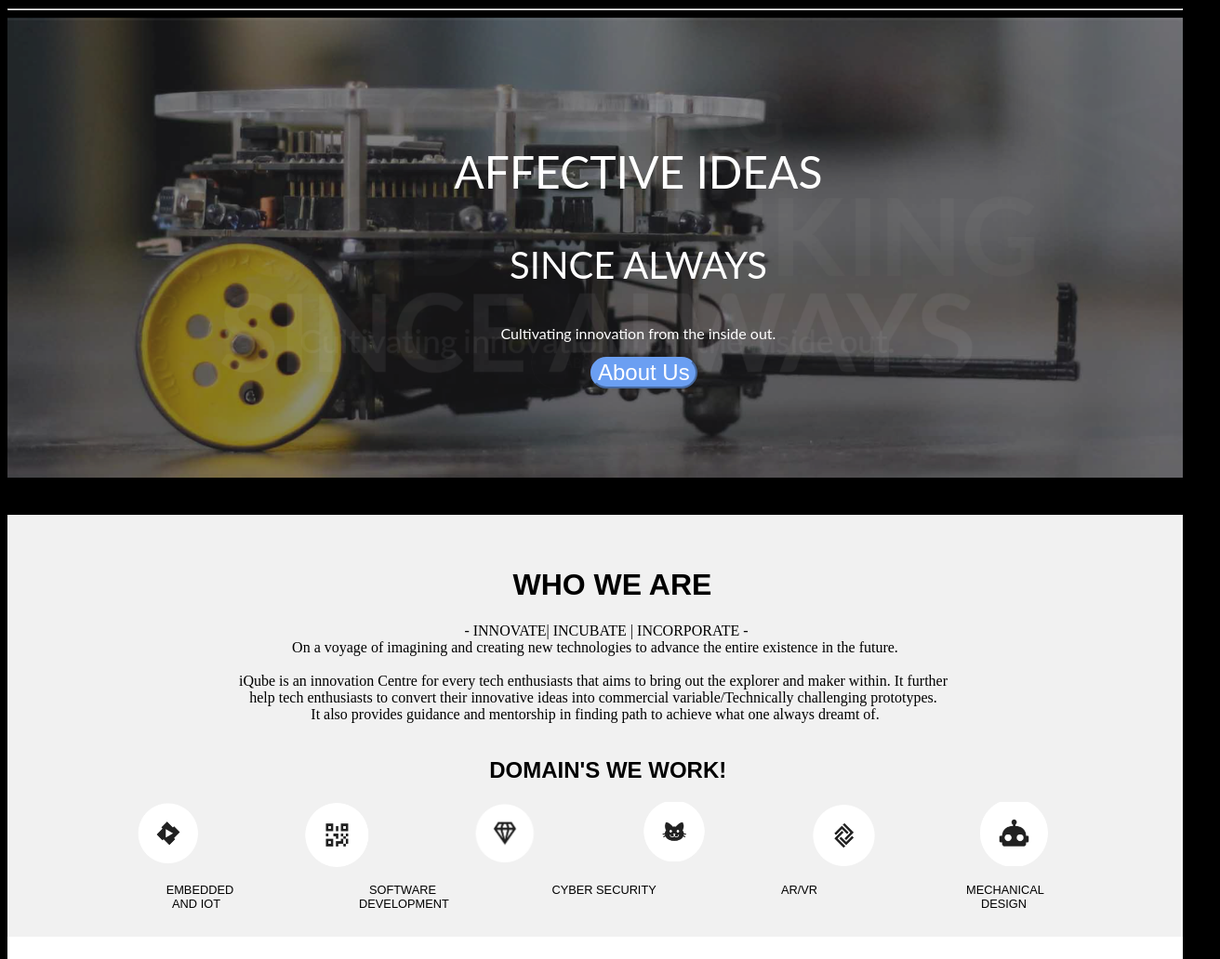
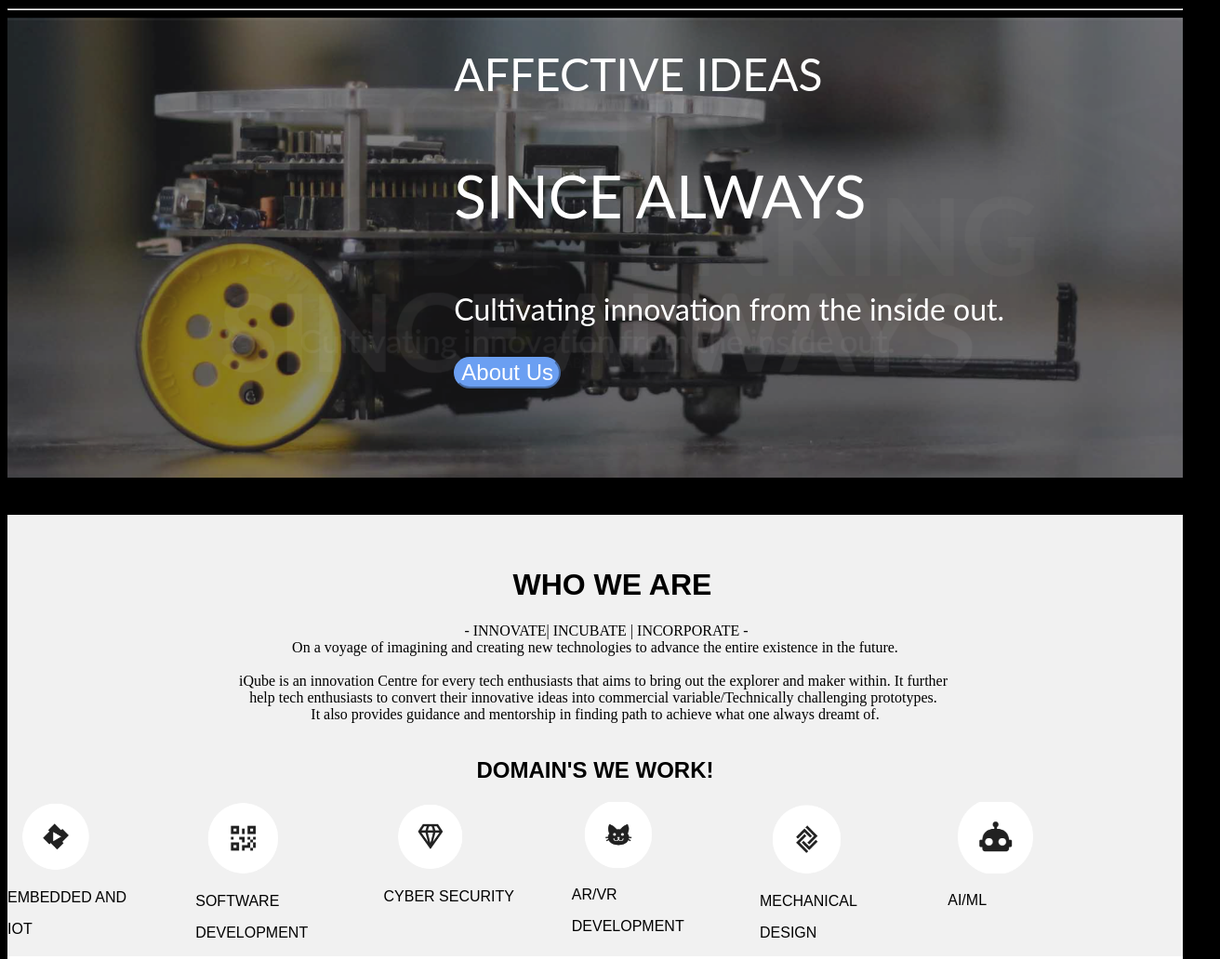
Before and after one commit to Shovidhyan/IQube, a plain HTML site: page index.html in a window 1280 px wide. Shown: the part 65-1097 px from the top of the page at 93% size, 1312 px wide, since content can reach past the window. Drawn offline with Linux system fonts and the light colour scheme.

Commit message:
Update index 2.html

```diff
--- a/index.html
+++ b/index.html
@@ -18,10 +18,10 @@
   <div class="bannertxt">
     <img src="bg img.png" alt="logo" width="100%" height="80%">
     <div class="centered">
-      <p style="font-size:300%; text-align: center"> AFFECTIVE IDEAS </p>
-      <p style="font-size:250%; text-align: center"> SINCE ALWAYS </p>
-      <p style="font-size:100%; text-align: center"> Cultivating innovation from the inside out. </p>
-      <div style="margin-left: 37%;">
+      <p style="font-size:300%;"> AFFECTIVE IDEAS </p>
+      <p style="font-size:400%;"> SINCE ALWAYS </p>
+      <p style="font-size:200%;"> Cultivating innovation from the inside out. </p>
+      <div>
         <button class="about_button" onclick="document.getElementById('aboutus').scrollIntoView()";>About Us</button>
       </div>
     </div>
@@ -39,33 +39,39 @@ help tech enthusiasts to convert their innovative ideas into commercial variable
 It also provides guidance and mentorship in finding path to achieve what one always dreamt of.
     </pre>
     <div>
-      <h2 style="margin-left:41%">DOMAIN'S WE WORK!</h2>
+      <h2 style="text-align:center">DOMAIN'S WE WORK!</h2>
     </div>
     <div>
-    <div class="row" style="margin-left: 10%;">
+    <div class="row" style="align:center">
       <div class="column">
         <img src="icon1.png" style="width:40%">
+        <p>EMBEDDED AND</p>
+        <p>IOT</p>
       </div>
       <div class="column">
         <img src="icon2.png" style="width:40%">
+        <p>SOFTWARE</p>
+        <p>DEVELOPMENT</p>
       </div>
       <div class="column">
         <img src="icon3.png" style="width:40%">
+        <p>CYBER SECURITY</p>
       </div>
       <div class="column">
         <img src="icon4.png" style="width:40%">
+        <p>AR/VR</p>
+        <p>DEVELOPMENT</p>
       </div>
       <div class="column">
         <img src="icon5.png" style="width:40%">
+        <p>MECHANICAL</p>
+        <p>DESIGN</p>
       </div>
       <div class="column">
         <img src="icon6.png" style="width:40%">
+        <p>AI/ML</p>
       </div>
     </div>
-    <pre style="font-size: 80%; font-family: sans-serif;">
-                                                EMBEDDED                                         SOFTWARE                                   CYBER SECURITY                                      AR/VR                                             MECHANICAL                                            AI/ML
-                                                  AND IOT                                          DEVELOPMENT                                                                                                                                                                 DESIGN
-    </pre>
   </div>
 
   <div class="membership" style="background-color:white">
```
